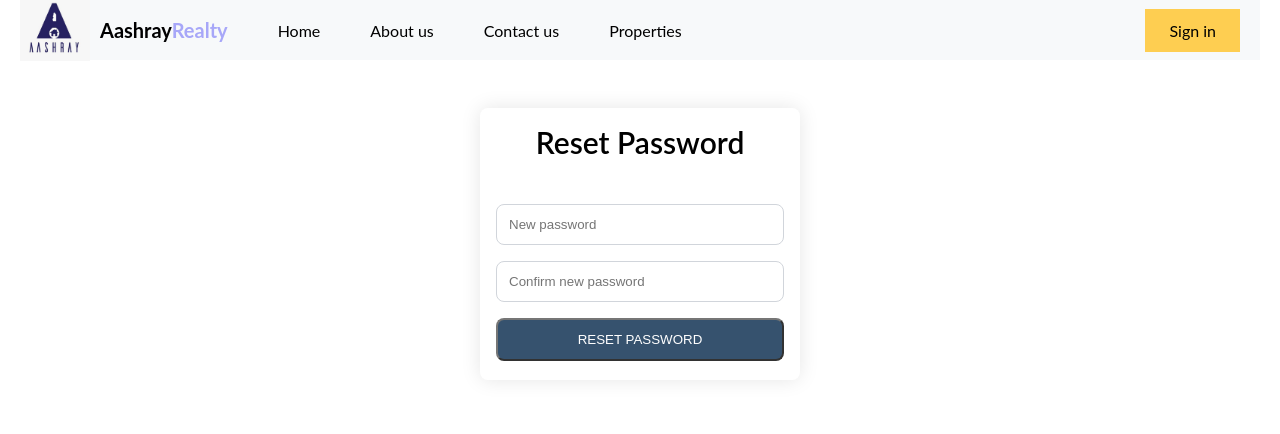
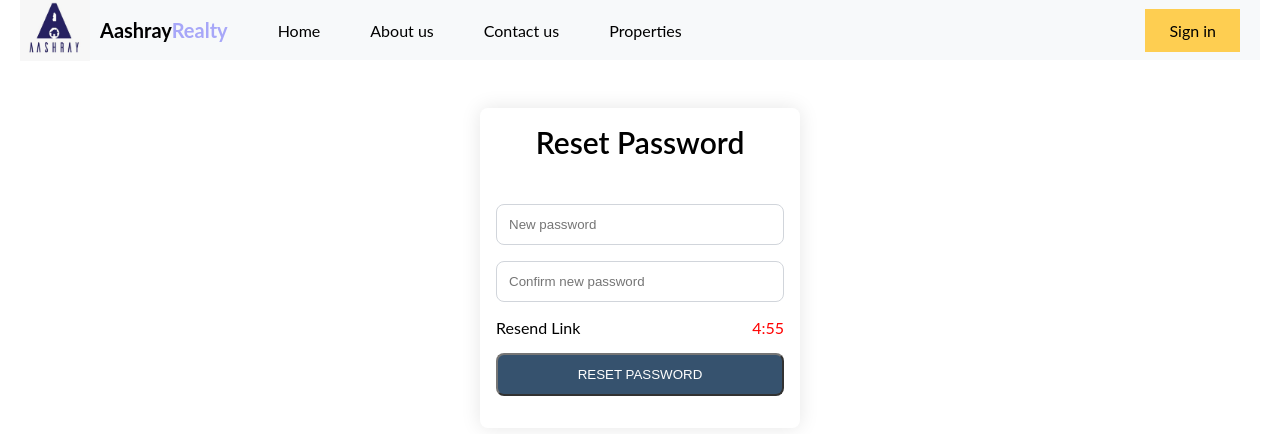
Before and after one commit to pooja877/AashrayRealty.com, a React (Vite) app in the folder client/: page /resetPassword/1 in a window 1280 px wide. Shown: the top 434 px of the page. Built offline with nearby package versions, Linux system fonts and the light colour scheme.

Commit message:
resend link and timer is done

```diff
--- a/client/src/App.jsx
+++ b/client/src/App.jsx
@@ -20,7 +20,6 @@ import Add from "./components/PropertyFunc/Add/Add";
 import Update from "./components/PropertyFunc/Update/Update";
 import Properties from "./routes/Properties/Properties";
 import Single_property from "./components/Individual_Property/Single_property";
-import AddProperty from "./components/AddProperty";
 
 
 function App() {
@@ -43,7 +42,6 @@ function App() {
       <Route path="/forgotPassword" element={<ForgotPassword/>}/>
       <Route path="/properties" element={<Properties/>}/>
       <Route path="/Properties/:id" element={<Single_property/>}/>
-      <Route path="/add" element={<AddProperty/>}/>
       {/* for open admin panel admin can login and open it */}
       <Route element={<Privateadmin/>}>
             <Route path="/admin/dashboard" element={<AdminDashboard/>} />
--- a/client/src/components/AddProperty.jsx
+++ /dev/null
@@ -1,62 +0,0 @@
-import { useState } from "react";
-// import LocationForm from "./LocationForm"; // Step 1
-// import ImagesUpload from "./ImagesUpload"; // Step 2
-// import BasicDetails from "./BasicDetails"; // Step 3
-// import Facilities from "./Facilities"; // Step 4
-import "./Styles.css";
-
-const AddProperty = () => {
-  const [step, setStep] = useState(1);
-  const [formData, setFormData] = useState({
-    country: "",
-    city: "",
-    address: "",
-    images: [],
-    price: "",
-    area: "",
-    bedrooms: "",
-    facilities: [],
-  });
-
-  const nextStep = () => setStep((prev) => prev + 1);
-  const prevStep = () => setStep((prev) => prev - 1);
-
-  return (
-    <div className="form-container">
-    {/* Stepper UI */}
-    <div className="stepper">
-      <div className={`step-item ${step >= 1 ? "active" : ""}`}>
-        <div className="step-circle">1</div>
-        <p>Location</p>
-      </div>
-      <div className={`line ${step >= 2 ? "active" : ""}`}></div>
-      <div className={`step-item ${step >= 2 ? "active" : ""}`}>
-        <div className="step-circle">2</div>
-        <p>Images</p>
-      </div>
-      <div className={`line ${step >= 3 ? "active" : ""}`}></div>
-      <div className={`step-item ${step >= 3 ? "active" : ""}`}>
-        <div className="step-circle">3</div>
-        <p>Basic Details</p>
-      </div>
-      <div className={`line ${step >= 4 ? "active" : ""}`}></div>
-      <div className={`step-item ${step >= 4 ? "active" : ""}`}>
-        <div className="step-circle">4</div>
-        <p>Facilities</p>
-      </div>
-    </div>
-
-      {step === 1 && <h2>location</h2>}
-      {step === 2 && <h2>location</h2>}
-      {step === 3 && <h2>location</h2>}
-      {step === 4 }
-
-      <div className="button-group">
-        {step > 1 && <button onClick={prevStep}>Back</button>}
-        {step < 4 ? <button onClick={nextStep}>Next</button> : <button>Submit</button>}
-      </div>
-    </div>
-  );
-};
-
-export default AddProperty;
--- a/client/src/components/Locationform/Locationform.jsx
+++ b/client/src/components/Locationform/Locationform.jsx
@@ -2,7 +2,7 @@ import { useEffect, useState } from "react";
 import { MapContainer, TileLayer, Marker, Popup, useMap } from "react-leaflet";
 import "leaflet/dist/leaflet.css";
 
-const Locationform = ({ area, city }) => {
+const Locationform = ({streetname, area, city }) => {
   const [position, setPosition] = useState({
     lat: 23.0225, // Default Ahmedabad
     lng: 72.5714,
@@ -61,7 +61,7 @@ useEffect(() => {
     };
 
     fetchCoordinates();
-  }, [area, city]);
+  }, [streetname,area, city]);
 
 
   const ChangeView = ({ coords }) => {
--- a/client/src/components/PropertyFunc/Add/Add.css
+++ b/client/src/components/PropertyFunc/Add/Add.css
@@ -1,13 +1,16 @@
 .mainaddcom {
   font-family: Arial, sans-serif;
-  background: #f2eded;
+  /* background: #f2eded; */
   display: flex;
   justify-content: center;
   /* align-items: center; */
   height: 100vh;
+  width: 100%;
 }
 
+
 .addcon {
+
   width: 70%;
   height: fit-content;
   overflow-y: scroll;
@@ -205,23 +208,29 @@ input, textarea {
   background: #0056b3;
 }
 .btnaddproperty{
-  background: rgb(131, 235, 131);
+  background: rgb(41, 210, 41);
   padding: 10px;
   border: none;
   height: fit-content;
-  width:30%;
+  width:20%;
   border-radius: 5px;
   cursor: pointer;
   font-weight: bold;
-  font-size: 25px;
+  font-size: 20px;
   @media (max-width:700px) {
    font-size: 18px;
+   width:30%;
   }
   @media (max-width:400px) {
     font-weight: lighter;
     font-size: 13px;
    }
 
+}
+.btnaddproperty:hover{
+  background: linear-gradient(45deg, #05e648, #5ca56e); /* Darker Blue on Hover */
+  transform: translateY(-1px);
+  box-shadow: 0px 6px 10px rgba(0, 0, 0, 0.3);
 }
 .preview {
   width: 100px;
--- a/client/src/components/Reset/Reset.jsx
+++ b/client/src/components/Reset/Reset.jsx
@@ -3,7 +3,7 @@ import './Reset.scss'
 // import { useNavigate } from 'react-router-dom';
 
 import { useState } from "react";
-import { useNavigate, useParams } from "react-router-dom";
+import { Link, useNavigate, useParams } from "react-router-dom";
 import {useEffect} from "react";
 
 const ResetPassword = () => {
@@ -12,12 +12,32 @@ const ResetPassword = () => {
   const [confirmPassword, setConfirmPassword] = useState("");
   const [message,setmessage]=useState('');
   const navigate=useNavigate();
+  const [timeLeft, setTimeLeft] = useState(300); // 5 minutes
+  const [isExpired,setIsExpired] = useState(false);
 
 
   useEffect(()=>{
     console.log(token);
   },[token]);
 
+  useEffect(() => {
+    if (timeLeft <= 0) {
+      setIsExpired(true);
+      return;
+    }
+
+    const timer = setTimeout(() => {
+      setTimeLeft((prev) => prev - 1);
+    }, 1000);
+
+    return () => clearTimeout(timer);
+  }, [timeLeft]);
+
+  const formatTime = (seconds) => {
+    const minutes = Math.floor(seconds / 60);
+    const secs = seconds % 60;
+    return `${minutes}:${secs < 10 ? "0" : ""}${secs}`;
+  };
   const handleSubmit = async (e) => {
     e.preventDefault();
 
@@ -39,7 +59,7 @@ const ResetPassword = () => {
         setmessage("Password reset successful !!");
        navigate('/signin');
       } else {
-        alert("not updated Password there is a some problem!!",data.message);
+        alert("Link is not valid to reset Password!!",data.message);
       }
     } catch (error) {
 
@@ -65,6 +85,18 @@ const ResetPassword = () => {
           onChange={(e) => setConfirmPassword(e.target.value)}
           required
         />
+        <div className="resendtimer">
+        <Link to="/forgotPassword">
+            <p  className="resend">Resend Link</p>
+            </Link>
+            {isExpired ? (
+        <p className="timer">Link expired!</p>
+      ) : (
+
+        <span className="timer">{formatTime(timeLeft)}</span>
+      )}
+
+        </div>
         <button type="submit">Reset Password</button>
       </form>
       <p>{message}</p>
--- a/client/src/components/Reset/Reset.scss
+++ b/client/src/components/Reset/Reset.scss
@@ -2,7 +2,7 @@
   padding: 1 rem;
   max-width: 32 rem;
   margin:auto;
-  height:17rem;
+  height:20rem;
   width:20rem;
   border-radius: 0.5rem;
   box-shadow: 0 0 20px rgba(0,0,0,0.1);
@@ -33,6 +33,23 @@
       }
   }
 
+  .resendtimer{
+    display: flex;
+    flex-direction: row;
+    justify-content: space-between;
+  }
+  .resend{
+    font-size: 1rem;
+
+  }
+  .resend:hover{
+    color: red;
+    text-decoration: underline red;
+  }
+
+  .timer{
+    color:red;
+  }
   button{
       background-color:rgb(5, 40, 75);
       color:#ffffff;
--- a/client/src/routes/Signin/Signin.scss
+++ b/client/src/routes/Signin/Signin.scss
@@ -2,9 +2,10 @@
     padding: 1 rem;
     max-width: 32 rem;
     margin:auto;
-    height:20rem;
+    height:fit-content;
     width:20rem;
     border-radius: 0.5rem;
+
 
     h1{
         font-size: 1.875rem;
```
Also changed, not shown: client/src/components/Styles.css (deleted), client/src/components/admin/dashboard/Dashboard.css (line endings or trailing spaces), 1 other file (tests, documents, lock files or other folders).
